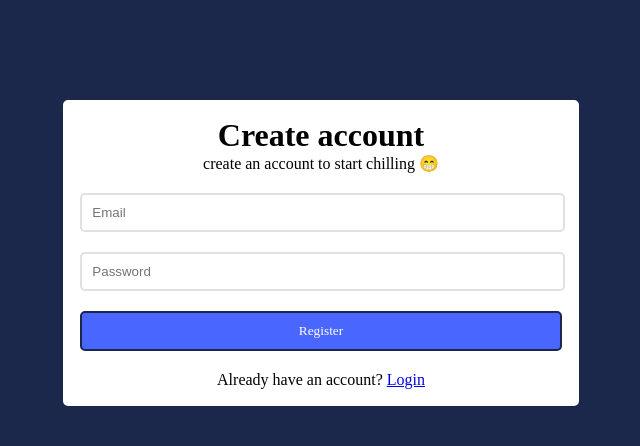
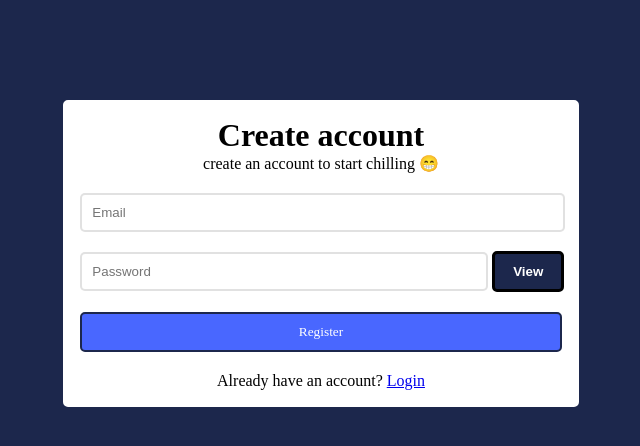
Before and after one commit to Phantom-whine/flashy, a Django app: page /account/register/ in a window 1280 px wide. Shown: the top 446 px of the page, without its empty margins (319-959 px from the left). Run offline with Django 5.2, Linux system fonts and the light colour scheme; some web fonts are replaced.

Commit message:
Saved changes

```diff
--- a/account/static/css/style.css
+++ b/account/static/css/style.css
@@ -41,8 +41,26 @@ input{
     border: 2px solid #dddd;
     margin-top: 20px;
     border-radius: 5px;
+    outline: none;
 }
-button{
+input:hover{
+    border: 2px solid #1c274c;
+    transition: 0.3s;
+}
+.password input{
+    width: 75%;
+    display: inline;
+}
+.password button{
+    width: 14%;
+    padding: 10px;
+    border: 3px solid black;
+    border-radius: 5px;
+    background-color: #1c274c;
+    color: white;
+    font-weight: bold;
+}
+.button{
     display: block;
     width: 94%;
     margin-left: 3%;
--- a/account/templates/base.html
+++ b/account/templates/base.html
@@ -25,5 +25,6 @@
             document.querySelector('#msg').style.display = 'none';
         }
     </script>
+    {% block script %}  {% endblock %}
 </body>
 </html>
--- a/account/templates/register.html
+++ b/account/templates/register.html
@@ -15,11 +15,26 @@
             <form method="post" action="{% url 'register' %}">
                 {% csrf_token %}
                 <input type="email" name="email" id="email" placeholder="Email" required>
-                <input type="password" name="password" id="password" placeholder="Password" required>
+                <!-- <input type="password" name="password" id="password" placeholder="Password" required> -->
+                <div class="password">
+                    <input type="password" name="password" id="password" placeholder="Password" required>
+                    <button id="view">View</button>
+                </div>
                 <!-- <a href="#">Forgot password?</a> -->
-                <button type="submit">Register</button>
+                <button type="submit" class="button">Register</button>
                 <p class="note">Already have an account? <a href="{% url 'login' %}">Login</a></p>
             </form>
         </div>
     </div>
 {% endblock %}
+{% block script %}
+<script>
+    var viewed = false;
+    document.querySelector('#view').onclick = (e)=>{
+        e.preventDefault();
+        document.querySelector('#password').type = viewed == false? 'text' : 'password';
+        document.querySelector('#view').textContent = viewed == false? 'Hide': 'View';
+        viewed = !viewed;
+    }
+</script>
+{% endblock %}
--- a/main/static/main/style.css
+++ b/main/static/main/style.css
@@ -256,10 +256,10 @@ textarea{
     height: 100px;
     resize: none;
     font-family: baloo;
-    border: 1px solid #a7a7a7;
+    border: 3px solid #111830;
     margin-left: 3.5%;
     border-radius: 5px;
-    background-color: #dddd;
+    background-color: white;
     outline: none;
     padding: 5px;
 }
--- a/main/templates/main/post.html
+++ b/main/templates/main/post.html
@@ -3,7 +3,7 @@
 {% block content %}
 <div class="main">
     <div class="txt">
-        <h1 class="pp-head">Create a Post</h1>
+        <h1 class="pp-head">Whats on your mind.{{emoji|random|safe}}</h1>
     </div>
     <div class="form">
         <form method="post" action="{% url 'post' %}" enctype="multipart/form-data">
--- a/main/views.py
+++ b/main/views.py
@@ -63,7 +63,7 @@ def post(request) :
         return HttpResponseRedirect(reverse('home'))
 
     else:
-        return render(request, 'main/post.html')
+        return render(request, 'main/post.html', {'emoji': ['&#128515;', '&#128513;', '&#128522;', '&#128524;']})
 
 @login_required(redirect_field_name='login')
 def edit_post(request, id) :
```
Also changed, not shown: account/templates/login.html (+16 -2 lines), main/models.py (+22 -0 lines), account/static/gradient.jfif (deleted), db.sqlite3, main/migrations/0005_alter_post_options_post_hidden_and_more.py (added), media/post_images/651fd5ae9de38d298ec63f14_Graphic2-p-800.png (added), media/post_images/66105059152cab823c1808dd_dddf372b-374a-4e29-8e3e-b69d180f8abf_HvDqdrt.jpeg (added), media/post_images/slider-main-image.png (added), media/post_images/smarter_logo-removebg-preview_1.png (added), media/profile/planet-gif_2KOGArW.gif (renamed from account/static/planet-gif.gif), media/profile/pol.png (added), media/profile/split-2-logo.png (added), 1 other file.
